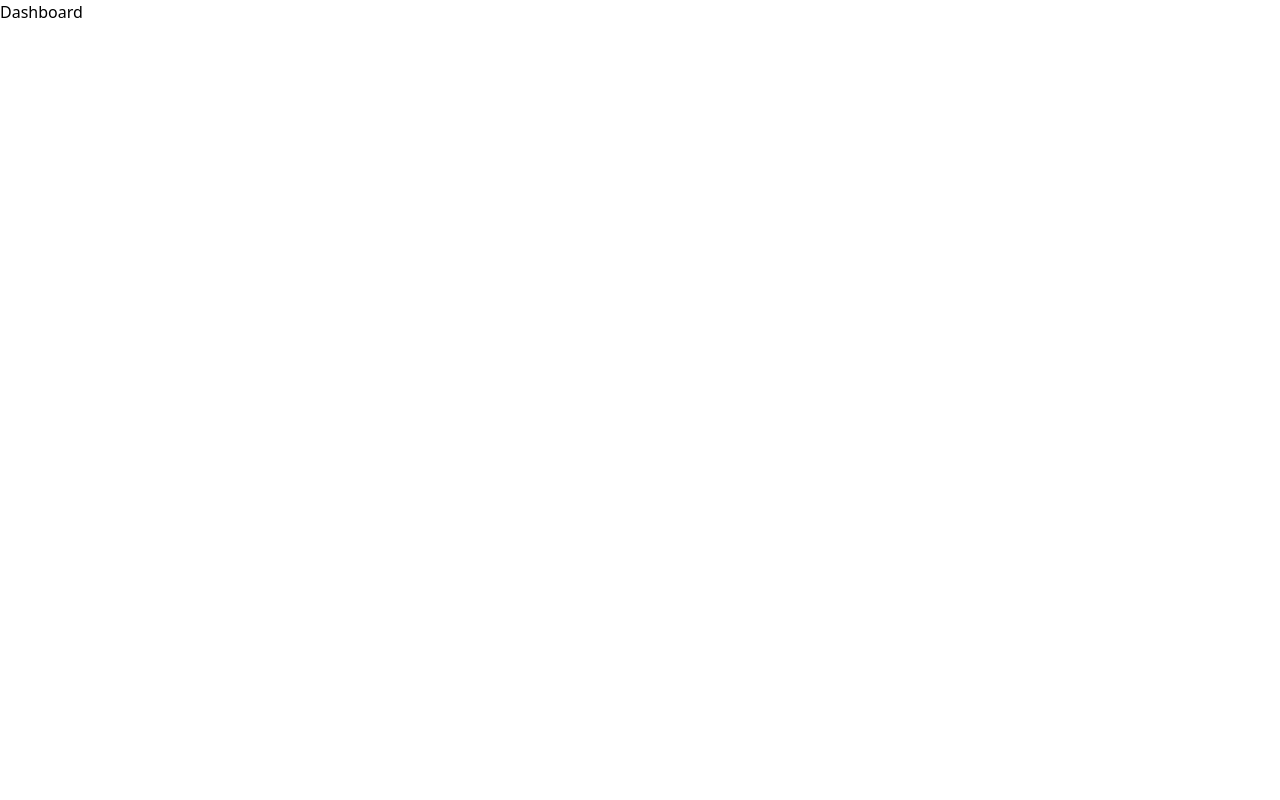
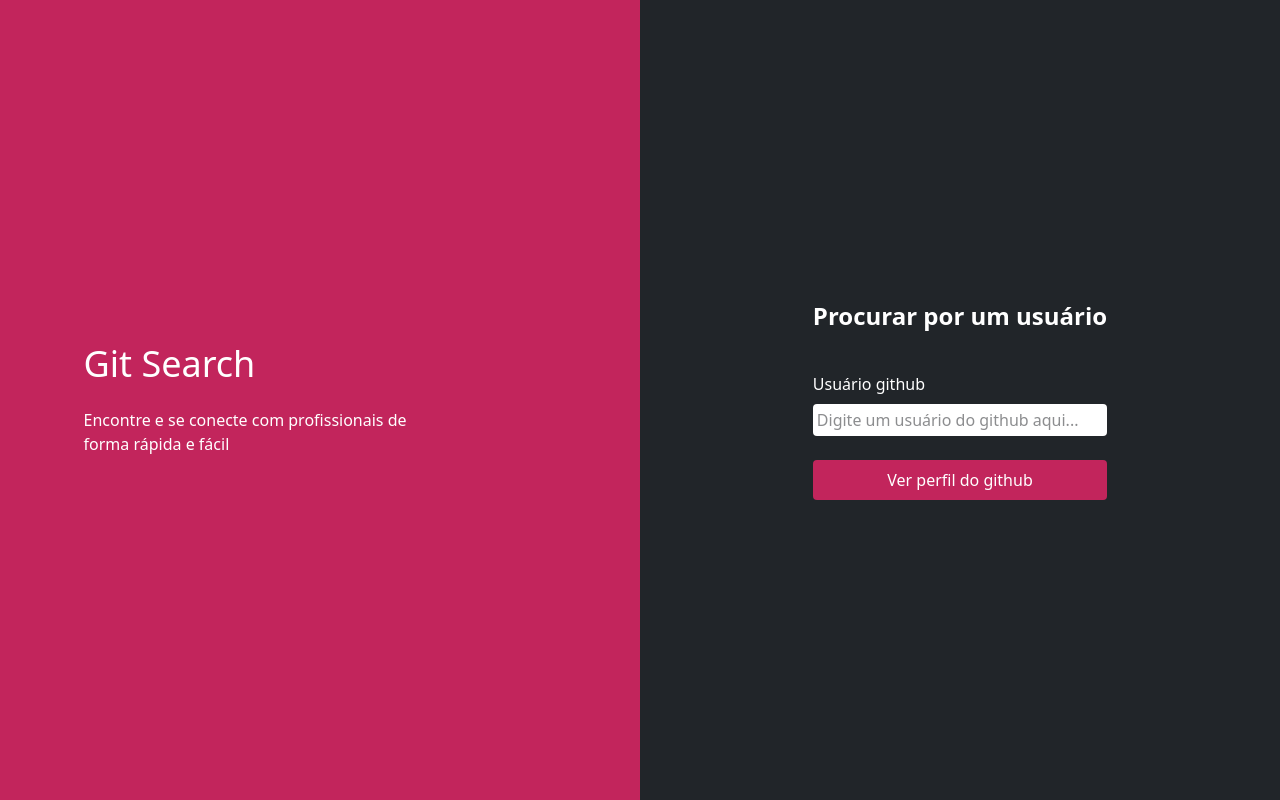
Before and after one commit to Lucas-Henrii/Git-Search, a React (Vite) app: page /dashboard in a window 1280 px wide. Built offline with nearby package versions, Linux system fonts and the light colour scheme.

Commit message:
Search Users

```diff
--- a/src/App.jsx
+++ b/src/App.jsx
@@ -3,6 +3,7 @@ import { BrowserRouter as Router, Routes, Route } from "react-router-dom";
 import Login from "./pages/Login";
 import Dashboard from "../src/pages/Dashboard";
 import Register from "../src/pages/Register";
+import Profile from "./pages/Profile";
 
 const App = () => {
   return (
@@ -11,6 +12,7 @@ const App = () => {
         <Route path="/" element={<Login />} />
         <Route path="/dashboard" element={<Dashboard />} />
         <Route path="/Register" element={<Register />} />
+        <Route path="/profile/:username" element={<Profile />} />
       </Routes>
     </Router>
   );
--- a/src/pages/Dashboard.jsx
+++ b/src/pages/Dashboard.jsx
@@ -1,7 +1,68 @@
+import React, { useState } from "react";
+import { useNavigate } from "react-router-dom"; // 👈 IMPORTANTE: Adicione useNavigate
+import Input from "../components/Input";
+// ❌ Removido o import do Profile, pois ele será renderizado em outra rota.
+// ❌ Removidas as funções e estados de API (users, loading, error, searchingUsers)
+
 const DashBoard = () => {
+  // Estado para controlar o input
+  const [termoBusca, setTermoBusca] = useState("");
+
+  // Hook para navegação
+  const navigate = useNavigate();
+
+  const handleSubmit = (e) => {
+    e.preventDefault();
+
+    const userToSearch = termoBusca.trim();
+
+    if (userToSearch) {
+      // ✅ AÇÃO CRÍTICA: Navega para a rota de resultados, passando o usuário como parâmetro
+      // Ex: Se digitar "torvalds", a rota será /resultados/torvalds
+      navigate(`/profile/${userToSearch}`);
+    } else {
+      alert("Por favor, digite um nome de usuário do GitHub.");
+    }
+  };
+
   return (
-    <div>
-      <h1>Dashboard</h1>
+    <div className="h-screen w-screen flex items-center justify-center bg-[#C2255C] text-white">
+      <div className="bg-[#C2255C] w-[50%] h-full flex justify-center items-center">
+        <div className="gap-6 flex flex-col">
+          <h1 className="text-4xl">Git Search</h1>
+          <p className="w-[70%]">
+            Encontre e se conecte com profissionais de forma rápida e fácil{" "}
+          </p>
+        </div>
+      </div>
+
+      <form
+        onSubmit={handleSubmit}
+        className="bg-[#212529] flex flex-col items-center justify-center w-[50%] h-full"
+      >
+        <div className="flex flex-col gap-2">
+          <h2 className="text-2xl mb-8 text-white font-semibold">
+            Procurar por um usuário
+          </h2>
+          <Input
+            label="Usuário github"
+            type="text"
+            id="user-search-input"
+            placeholder="Digite um usuário do github aqui..."
+            value={termoBusca}
+            onChange={(e) => setTermoBusca(e.target.value)}
+          />
+          <button
+            type="submit"
+            // Não precisamos mais do loading aqui, pois a busca será na próxima página
+            className="bg-[#C2255C] text-white p-2 rounded-[4px] cursor-pointer w-full mt-4"
+          >
+            Ver perfil do github
+          </button>
+
+          {/* ❌ Removido o <Profile /> (SearchResults) */}
+        </div>
+      </form>
     </div>
   );
 };
--- /dev/null
+++ b/src/pages/Profile.jsx
@@ -0,0 +1,113 @@
+import React, { useEffect, useState, useCallback } from "react";
+import { useParams } from "react-router-dom"; // 👈 PRECISA DE useParams
+
+const Profile = () => {
+  // 1. Captura o nome de usuário da URL
+  const { username } = useParams();
+
+  // 2. Estados para o resultado
+  const [user, setUser] = useState(null);
+  const [loading, setLoading] = useState(true);
+  const [error, setError] = useState(null);
+
+  // Função de busca (adaptada para buscar UM perfil único)
+  const fetchUser = useCallback(async (query) => {
+    setLoading(true);
+    setError(null);
+
+    const apiUrl = `https://api.github.com/users/${query}`;
+
+    try {
+      const response = await fetch(apiUrl);
+
+      if (response.status === 404) {
+        throw new Error(`Usuário "${query}" não encontrado no GitHub.`);
+      }
+
+      if (!response.ok) {
+        throw new Error(`Erro na API: ${response.statusText}.`);
+      }
+
+      const data = await response.json();
+      setUser(data);
+    } catch (error) {
+      setError(error.message);
+      setUser(null);
+    } finally {
+      setLoading(false);
+    }
+  }, []);
+
+  // 3. Dispara a busca quando o componente é montado
+  useEffect(() => {
+    if (username) {
+      fetchUser(username);
+    } else {
+      setError("Nenhum nome de usuário fornecido na URL.");
+    }
+  }, [username, fetchUser]);
+
+  // 4. Renderização
+  if (loading) {
+    return (
+      <div className="text-center mt-20 text-blue-600 text-xl">
+        Carregando perfil de **{username}**...
+      </div>
+    );
+  }
+
+  if (error) {
+    return (
+      <div className="text-center mt-20 text-red-600 text-xl">
+        Erro: {error}
+      </div>
+    );
+  }
+
+  // 5. Exibição do Perfil
+  return (
+    <div className="p-8 max-w-3xl mx-auto bg-gray-100 min-h-screen">
+      <h1 className="text-3xl font-bold mb-8 text-center">
+        Perfil de {user?.login}
+      </h1>
+
+      {user && (
+        <div className="bg-white p-6 rounded-xl shadow-2xl flex items-center gap-6">
+          <img
+            src={user.avatar_url}
+            alt={`Avatar de ${user.login}`}
+            className="w-32 h-32 rounded-full border-4 border-[#C2255C]"
+          />
+          <div>
+            <h2 className="text-3xl font-extrabold text-gray-900">
+              {user.name || user.login}
+            </h2>
+            <p className="text-xl text-gray-600 mb-3">@{user.login}</p>
+            <p className="text-gray-700">
+              {user.bio || "Sem biografia disponível."}
+            </p>
+            {/* ... (outros dados do perfil) */}
+            <a
+              href={user.html_url}
+              target="_blank"
+              rel="noopener noreferrer"
+              className="text-[#C2255C] hover:underline mt-4 inline-block font-medium"
+            >
+              Ver no GitHub
+            </a>
+          </div>
+        </div>
+      )}
+
+      {/* Botão opcional para voltar */}
+      <a
+        onClick={() => window.history.back()}
+        className="mt-8 block text-center text-blue-500 cursor-pointer hover:underline"
+      >
+        ← Fazer nova busca
+      </a>
+    </div>
+  );
+};
+
+export default Profile;
--- a/src/pages/Register.jsx
+++ b/src/pages/Register.jsx
@@ -3,38 +3,36 @@ import Input from "../components/Input";
 import { useNavigate } from "react-router-dom";
 
 function Register() {
-  const [email, setEmail] = useState('');
-  const [senha, setSenha] = useState('');
-  const [confirmSenha, serConfirmSenha] = useState('');
+  const [email, setEmail] = useState("");
+  const [senha, setSenha] = useState("");
+  const [confirmSenha, serConfirmSenha] = useState("");
   const [errors, setErrors] = useState({});
 
   const emailRegex = /^[^\s@]+@[^\s@]+\.[^\s@]+$/;
   const navigate = useNavigate();
-
 
   const validarCampos = () => {
     let newErro = {};
     let valido = true;
 
     if (!email.trim() || !emailRegex.test(email)) {
-      newErro.email = 'Por favor, insira um formato de e-mail válido.';
+      newErro.email = "Por favor, insira um formato de e-mail válido.";
       valido = false;
     }
 
     if (senha.length < 6) {
-      newErro.senha = 'A senha deve ter no mínimo 6 caracteres.';
+      newErro.senha = "A senha deve ter no mínimo 6 caracteres.";
       valido = false;
     }
 
     if (confirmSenha !== senha) {
-      newErro.confirmSenha = 'A senha de confirmação precisa corresponder.';
+      newErro.confirmSenha = "A senha de confirmação precisa corresponder.";
       valido = false;
     }
 
     setErrors(newErro);
     return valido;
-
-  }
+  };
 
   const handleSubmit = (e) => {
     e.preventDefault();
@@ -46,12 +44,17 @@ function Register() {
   };
 
   return (
-   <div className="h-screen w-screen flex items-center justify-center gap-2 bg-[#C2255C] text-white">
+    <div className="h-screen w-screen flex items-center justify-center gap-2 bg-[#C2255C] text-white">
       <div className="gap-6 flex flex-col">
         <h1 className="text-4xl">Git Search</h1>
-        <p className="w-[70%]">Encontre e se conecte com profissionais de forma rápida e fácil </p>
+        <p className="w-[70%]">
+          Encontre e se conecte com profissionais de forma rápida e fácil{" "}
+        </p>
       </div>
-      <form onSubmit={handleSubmit} className="bg-[#212529] flex flex-col items-center justify-center w-[20rem] gap-4 p-4 pl-4 pr-4 rounded-2xl">
+      <form
+        onSubmit={handleSubmit}
+        className="bg-[#212529] flex flex-col items-center justify-center w-[20rem] gap-4 p-4 pl-4 pr-4 rounded-2xl"
+      >
         <h2 className="text-4xl mb-4 text-white font-semibold">Register</h2>
         <Input
           label="Email"
@@ -61,7 +64,11 @@ function Register() {
           placeholder="Digite seu email"
           value={email}
           onChange={(e) => setEmail(e.target.value)}
-          error={errors.email && (<span className="text-red-600 text-[12px]">{errors.email}</span>)}
+          error={
+            errors.email && (
+              <span className="text-red-600 text-[12px]">{errors.email}</span>
+            )
+          }
         />
 
         <Input
@@ -69,24 +76,43 @@ function Register() {
           type="password"
           id="senha-original"
           name="password"
-          placeholder="Digite sua senha"
+          placeholder="Senha"
           value={senha}
           onChange={(e) => setSenha(e.target.value)}
-          error={errors.senha && (<span className="text-red-600 text-[12px]">{errors.senha}</span>)}
+          error={
+            errors.senha && (
+              <span className="text-red-600 text-[12px]">{errors.senha}</span>
+            )
+          }
         />
         <Input
           label="Confirmar senha"
           type="password"
           id="senha-confirmacao"
           name="confirmPassword"
-          placeholder="Digite sua senha"
+          placeholder="Confirmar"
           value={confirmSenha}
           onChange={(e) => serConfirmSenha(e.target.value)}
-          error={errors.confirmSenha && (<span className="text-red-600 text-[12px]">{errors.confirmSenha}</span>)}
+          error={
+            errors.confirmSenha && (
+              <span className="text-red-600 text-[12px]">
+                {errors.confirmSenha}
+              </span>
+            )
+          }
         />
-        <button type="submit" className="bg-[#C2255C] text-white p-2 rounded-[4px] cursor-pointer w-full mt-4">Entrar</button>
-      <div className="mb-2">
-        <span>Já tem uma conta? </span><a href={"/"} className="text-[#C2255C]">Fazer login</a></div>
+        <button
+          type="submit"
+          className="bg-[#C2255C] text-white p-2 rounded-[4px] cursor-pointer w-full mt-4"
+        >
+          Entrar
+        </button>
+        <div className="mb-2">
+          <span>Já tem uma conta? </span>
+          <a href={"/"} className="text-[#C2255C]">
+            Fazer login
+          </a>
+        </div>
       </form>
     </div>
   );
```
Also changed, not shown: src/pages/Login.jsx (+30 -15 lines).
